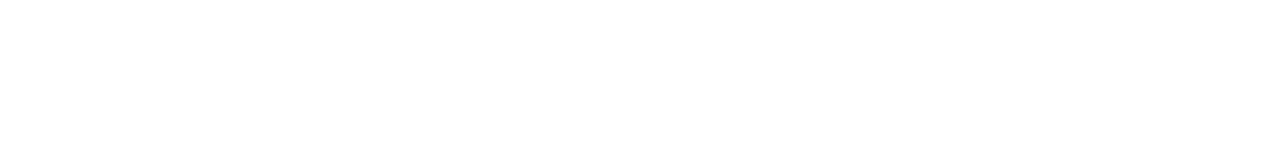
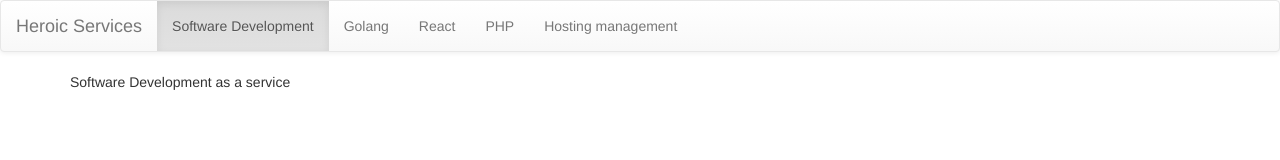
Before and after one commit to r-senchuk/-zlando, a website: page index.html in a window 1280 px wide. Drawn offline with nearby package versions, Linux system fonts and the light colour scheme.

Commit message:
menu added

```diff
--- a/index.html
+++ b/index.html
@@ -6,14 +6,42 @@
     <title>Heroic Services. A software development agency</title>
     <meta name="keywords" content="software, development, engineer, developer, soft, company">
     <meta name="description" content="Development as a service">
-    <!-- CSS only -->
-    <link href="https://cdn.jsdelivr.net/npm/bootstrap@5.2.3/dist/css/bootstrap.min.css" rel="stylesheet"
-        integrity="sha384-rbsA2VBKQhggwzxH7pPCaAqO46MgnOM80zW1RWuH61DGLwZJEdK2Kadq2F9CUG65" crossorigin="anonymous">
-    <!-- JavaScript Bundle with Popper -->
-    <script src="https://cdn.jsdelivr.net/npm/bootstrap@5.2.3/dist/js/bootstrap.bundle.min.js"
-        integrity="sha384-kenU1KFdBIe4zVF0s0G1M5b4hcpxyD9F7jL+jjXkk+Q2h455rYXK/7HAuoJl+0I4"
+    <meta name="viewport" content="width=device-width, initial-scale=1">
+    <!-- Latest compiled and minified CSS -->
+    <link rel="stylesheet" href="https://cdn.jsdelivr.net/npm/bootstrap@3.3.7/dist/css/bootstrap.min.css"
+        integrity="sha384-BVYiiSIFeK1dGmJRAkycuHAHRg32OmUcww7on3RYdg4Va+PmSTsz/K68vbdEjh4u" crossorigin="anonymous">
+
+    <!-- Optional theme -->
+    <link rel="stylesheet" href="https://cdn.jsdelivr.net/npm/bootstrap@3.3.7/dist/css/bootstrap-theme.min.css"
+        integrity="sha384-rHyoN1iRsVXV4nD0JutlnGaslCJuC7uwjduW9SVrLvRYooPp2bWYgmgJQIXwl/Sp" crossorigin="anonymous">
+
+    <!-- Latest compiled and minified JavaScript -->
+    <script src="https://cdn.jsdelivr.net/npm/bootstrap@3.3.7/dist/js/bootstrap.min.js"
+        integrity="sha384-Tc5IQib027qvyjSMfHjOMaLkfuWVxZxUPnCJA7l2mCWNIpG9mGCD8wGNIcPD7Txa"
         crossorigin="anonymous"></script>
-
 </head>
 
+<body>
+    <nav class="navbar navbar-default">
+        <div class="container-fluid">
+            <div class="navbar-header">
+                <a href="#" class="navbar-brand">Heroic Services</a>
+            </div>
+            <div>
+                <ul class="nav navbar-nav">
+                    <li class="active"><a href="#">Software Development</a></li>
+                    <li><a href="#">Golang</a></li>
+                    <li><a href="#">React</a></li>
+                    <li><a href="#">PHP</a></li>
+                    <li><a href="#">Hosting management</a></li>
+                </ul>
+            </div>
+        </div>
+    </nav>
+
+    <div class="container">
+        <p>Software Development as a service</p>
+    </div>
+</body>
+
 </html>
```
